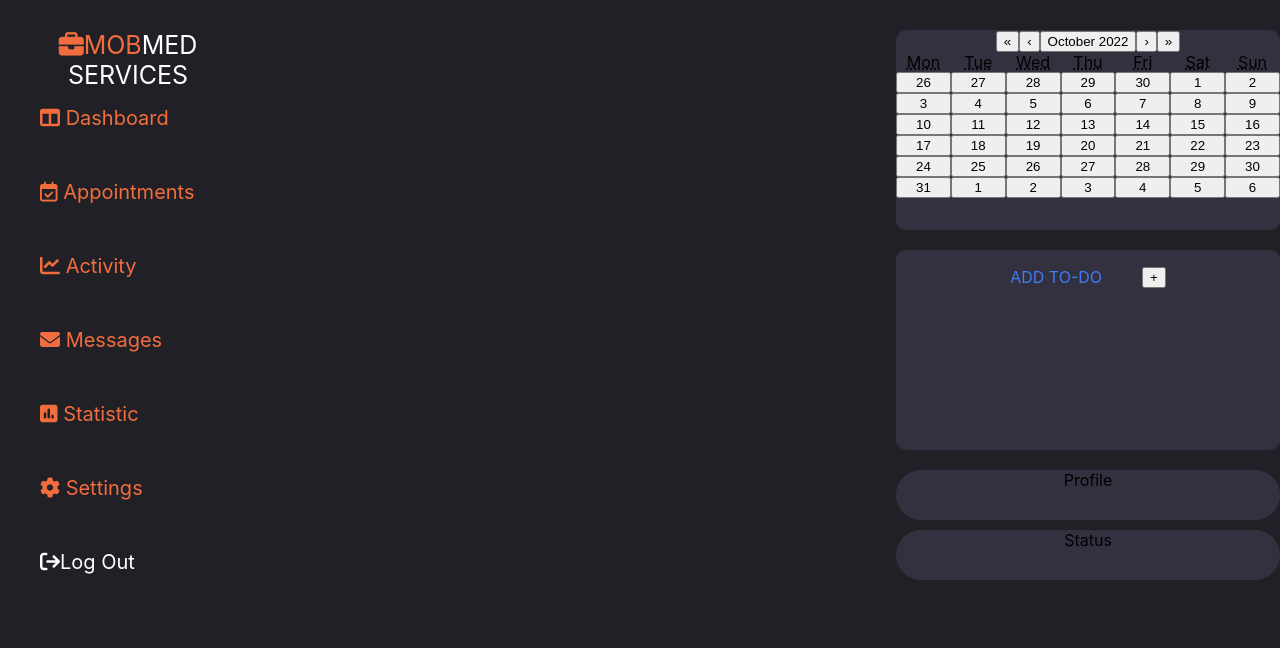
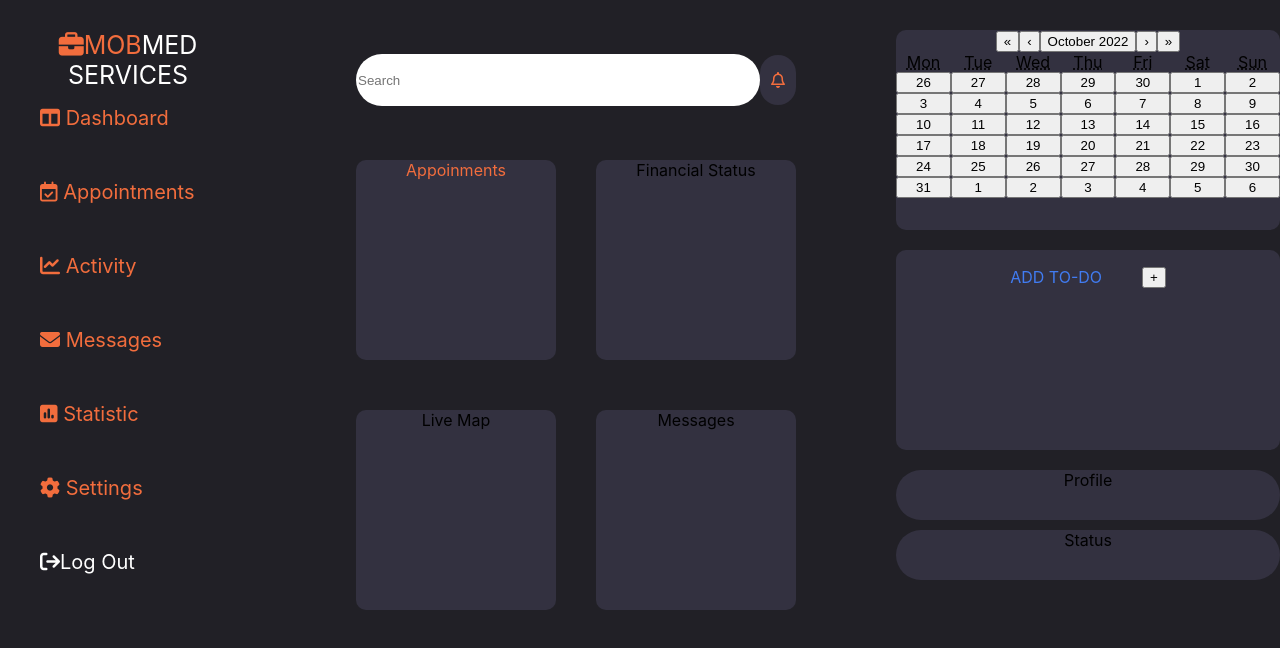
Before and after one commit to BurstMode29/mobmed-user-side, a React (Create React App) app: page / in a window 1280 px wide. Shown: the top 648 px of the page. Built offline with nearby package versions, Linux system fonts and the light colour scheme.

Commit message:
quick update

```diff
--- a/package.json
+++ b/package.json
@@ -7,6 +7,7 @@
     "@testing-library/jest-dom": "^5.16.5",
     "@testing-library/react": "^13.4.0",
     "@testing-library/user-event": "^13.5.0",
+    "netlify-cli": "^12.2.9",
     "react": "^18.2.0",
     "react-calendar": "^4.0.0",
     "react-dom": "^18.2.0",
--- a/src/pages/Dashboard.js
+++ b/src/pages/Dashboard.js
@@ -12,7 +12,7 @@
 
     <div className='middlePanel'>
       <Routes>
-        <Route path='/dashboard' element={<Home />} />
+        <Route path='/' element={<Home />} />
         <Route path="/appointments" element={<Appointments />} />
         <Route path='/activity' element={<Activity />} />
         <Route path='/messages' element={<Messages />} />
```
Also changed, not shown: 1 other file (tests, documents, lock files or other folders).
